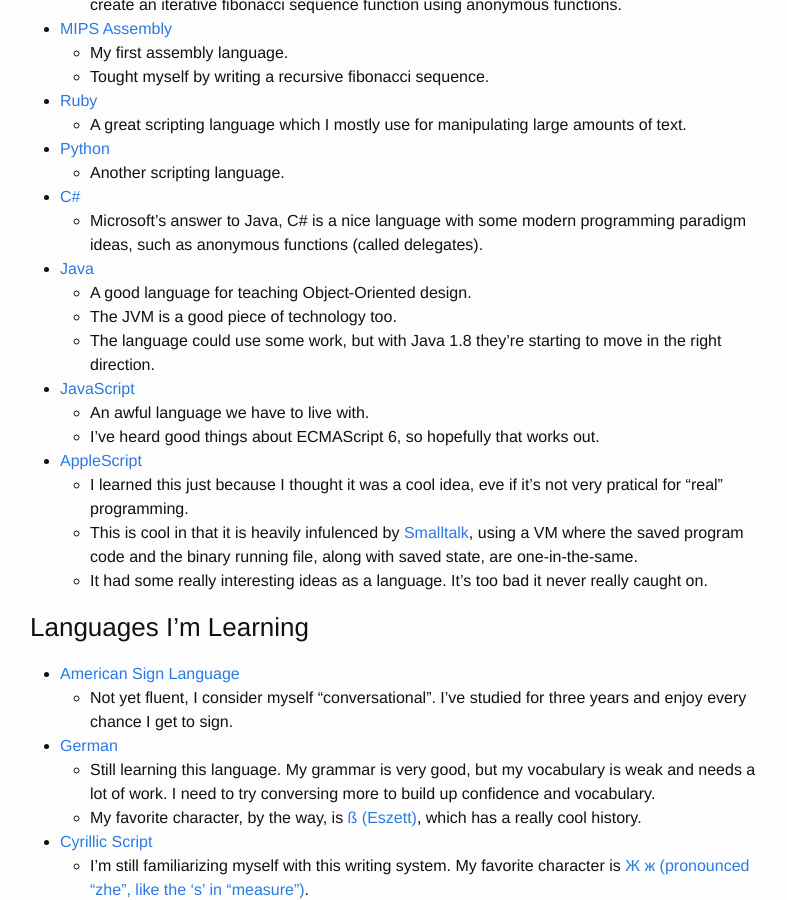
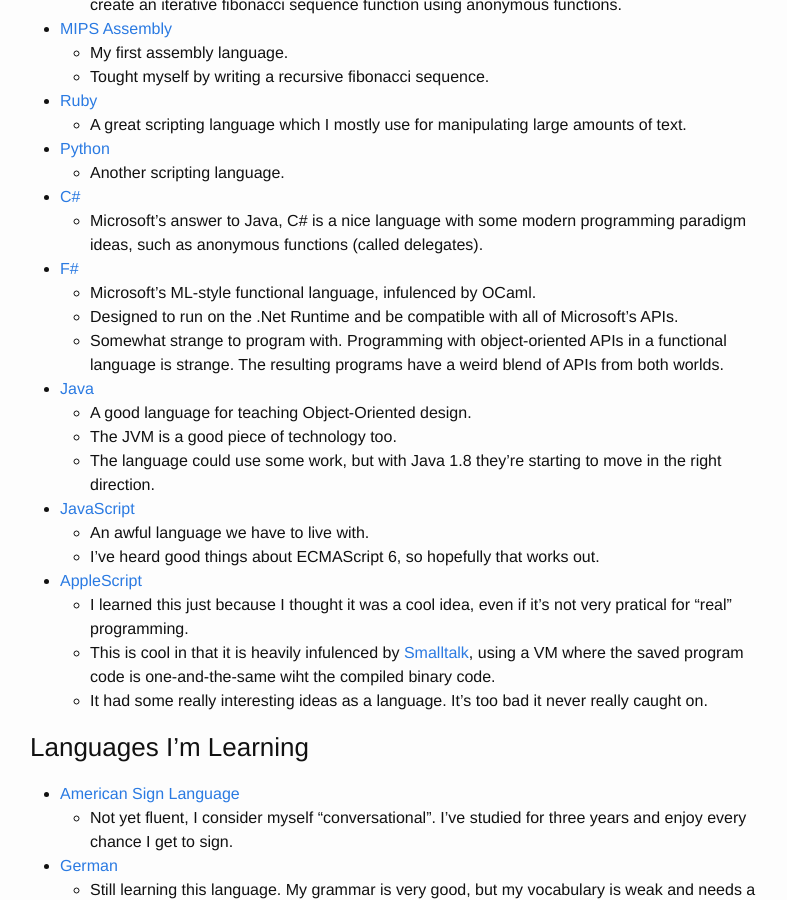
Before and after one commit to libsteve/altece.github.io, a Jekyll site: the page built from about.md, in a window 1280 px wide and 900 px high, scrolled down 1812 px. Shown: the whole window, without its empty margins (240-1027 px from the left). Built offline with Jekyll 4.4.1, drawn with Linux system fonts in a browser that asks for light colours.

Commit message:
updated some language descriptions

```diff
--- a/about.md
+++ b/about.md
@@ -80,6 +80,11 @@
 - [C#](http://msdn.microsoft.com/en-us/library/67ef8sbd.aspx)
     - Microsoft's answer to Java, C# is a nice language with some modern programming
       paradigm ideas, such as anonymous functions (called delegates).
+- [F#](https://msdn.microsoft.com/en-us/library/dd233154.aspx)
+    - Microsoft's ML-style functional language, infulenced by OCaml.
+    - Designed to run on the .Net Runtime and be compatible with all of Microsoft's APIs.
+    - Somewhat strange to program with. Programming with object-oriented APIs in a functional
+      language is strange. The resulting programs have a weird blend of APIs from both worlds.
 - [Java](http://en.wikipedia.org/wiki/Java_(programming_language))
     - A good language for teaching Object-Oriented design.
     - The JVM is a good piece of technology too.
@@ -89,11 +94,10 @@
     - An awful language we have to live with.
     - I've heard good things about ECMAScript 6, so hopefully that works out.
 - [AppleScript](http://en.wikipedia.org/wiki/AppleScript)
-    - I learned this just because I thought it was a cool idea, eve if it's not very
+    - I learned this just because I thought it was a cool idea, even if it's not very
       pratical for "real" programming.
     - This is cool in that it is heavily infulenced by [Smalltalk](http://en.wikipedia.org/wiki/Smalltalk),
-      using a VM where the saved program code and the binary running file, along with
-      saved state, are one-in-the-same.
+      using a VM where the saved program code is one-and-the-same wiht the compiled binary code.
     - It had some really interesting ideas as a language. It's too bad it never really
       caught on.
 
```
